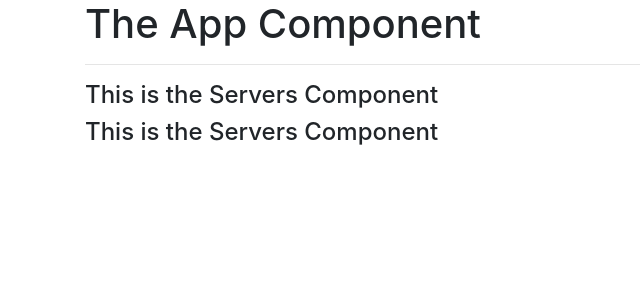
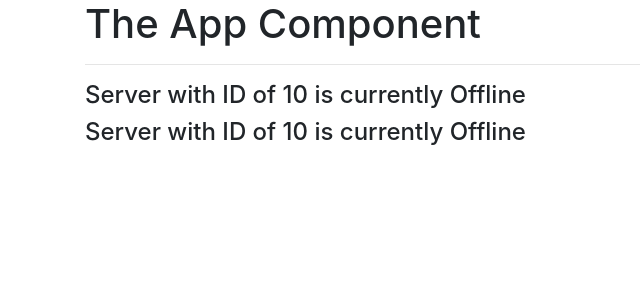
Before and after one commit to mikedilulo/Recipe-Book, an Angular app: page / in a window 1280 px wide. Shown: the top 300 px of the page, without its empty margins (0-640 px from the left). Built offline with nearby package versions, Linux system fonts and the light colour scheme.

Commit message:
String Interpolation w/ hardcoded id status

```diff
--- a/src/app/serversComponent/servers.component.html
+++ b/src/app/serversComponent/servers.component.html
@@ -1,2 +1,2 @@
-<h4>This is the Servers Component</h4>
-<h4>This is the Servers Component</h4>
+<h4>Server with ID of {{ serverId }} is currently {{ serverStatus }}</h4>
+<h4>Server with ID of {{ serverId }} is currently {{ serverStatus }}</h4>
--- a/src/app/serversComponent/servers.component.ts
+++ b/src/app/serversComponent/servers.component.ts
@@ -4,4 +4,7 @@ import { Component } from "@angular/core";
   templateUrl: "servers.component.html",
   styleUrls: ["servers.component.css"]
 })
-export class ServersComponent {}
+export class ServersComponent {
+  serverId: number = 10;
+  serverStatus: string = "Offline";
+}
```
